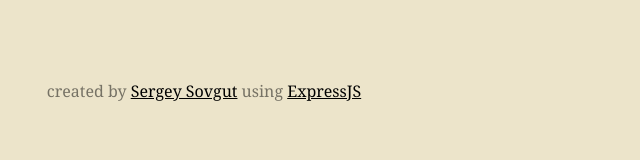
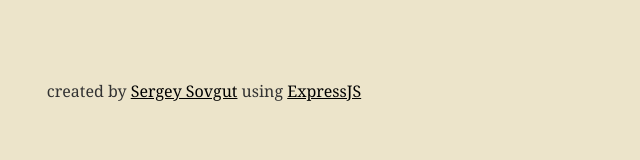
Before and after one commit to Sovgut/expresjs-blog-example, a website: page public/index.html in a window 1280 px wide. Shown: the full height of the page, 436-1076 px from the left. Drawn offline with nearby package versions, Linux system fonts and the light colour scheme; no server answers.

Commit message:
Fixed accessibility

```diff
--- a/public/css/style.css
+++ b/public/css/style.css
@@ -121,7 +121,7 @@ textarea.desc {
 }
 
 .copyright {
-    color: rgba(0, 0, 0, .5);
+    color: var(--foreground);
 }
 
 .copyright a {
```
